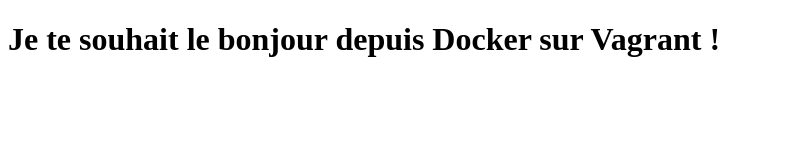
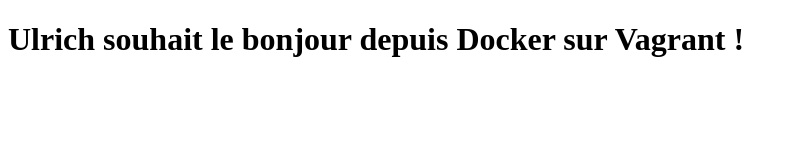
Before and after one commit to Ultrix-3/projet-devops, a plain HTML site: page index.html in a window 1280 px wide. Shown: the whole page, without its empty margins (0-796 px from the left). Drawn offline with Linux system fonts and the light colour scheme.

```diff
--- a/index.html
+++ b/index.html
@@ -5,6 +5,6 @@
   <title>Mon App DevOps</title>
 </head>
 <body>
-  <h1>Je te souhait le bonjour depuis Docker sur Vagrant !</h1>
+  <h1>Ulrich souhait le bonjour depuis Docker sur Vagrant !</h1>
 </body>
 </html>
```
